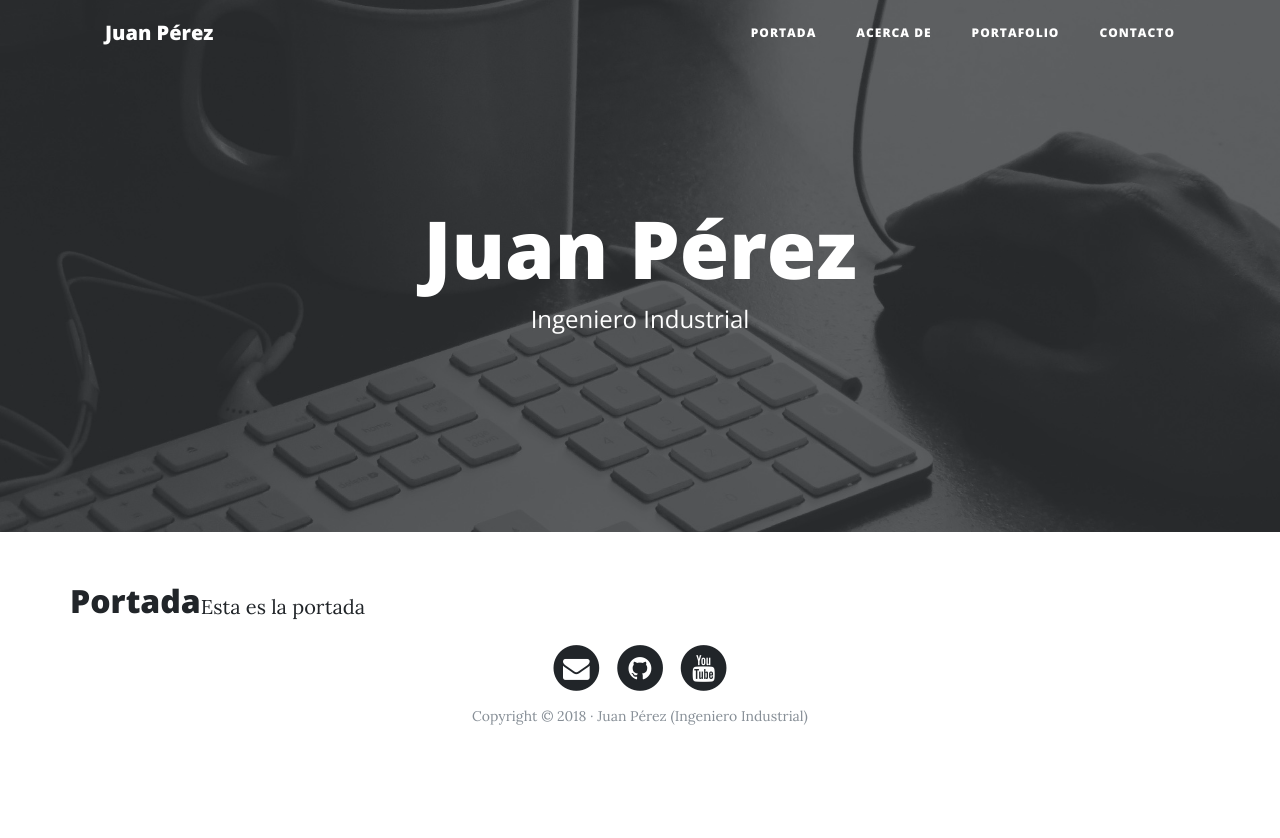
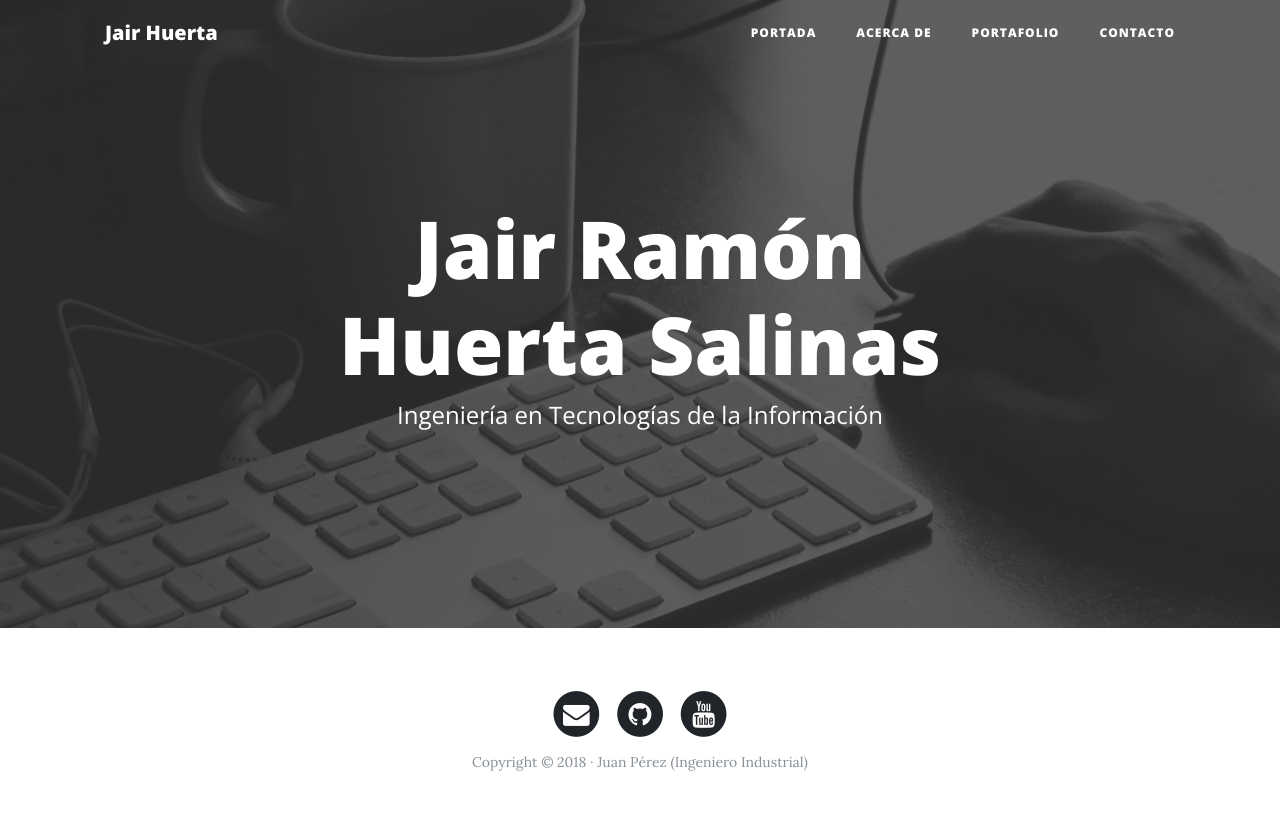
Before and after one commit to JairHuerta/02-WebPersonal, a Django app: page / in a window 1280 px wide. Before the commit the page ends 725 px from the top, so only its background shows below. Run offline with Django 3.2, Linux system fonts and the light colour scheme; some libraries are stand-ins or nearby versions.

Commit message:
sección finalizada

```diff
--- a/webpersonal/core/templates/core/about.html
+++ b/webpersonal/core/templates/core/about.html
@@ -15,7 +15,7 @@
     <img class="img-fluid avatar" src="{% static 'core/img/avatar.jpg' %}" alt="">
 </div>
 <div class="col-lg-7 col-md-8">
-    <h2 class="section-heading">Juan Pérez</h2>
+    <h2 class="section-heading">Ing. Jair Ramón Huerta Salinas</h2>
     <p>Nacido en... lorem ipsum dolor sit amet, consectetur adipisicing elit. Saepe nostrum ullam eveniet pariatur voluptates odit, fuga atque ea nobis sit soluta odio.</p>
     <p>Lorem ipsum dolor sit amet, consectetur adipisicing elit. Saepe nostrum ullam eveniet pariatur voluptates odit...</p>
 </div>
--- a/webpersonal/core/templates/core/base.html
+++ b/webpersonal/core/templates/core/base.html
@@ -6,7 +6,7 @@
     <meta charset="utf-8">
     <meta name="viewport" content="width=device-width, initial-scale=1, shrink-to-fit=no">
 
-    <title>{% block title %}{% endblock %} | Juan Pérez</title>
+    <title>{% block title %}{% endblock %} | Jair Ramón Huerta</title>
 
     <!-- Estilos y fuentes del template  -->
     {% load static %}
@@ -23,7 +23,7 @@
     <!-- Navegación -->
     <nav class="navbar navbar-expand-lg navbar-light fixed-top" id="mainNav">
       <div class="container">
-        <a class="navbar-brand" href="{% url 'home'%}">Juan Pérez</a>
+        <a class="navbar-brand" href="{% url 'home'%}">Jair Huerta</a>
         <button class="navbar-toggler navbar-toggler-right" type="button" data-toggle="collapse" data-target="#navbarResponsive" aria-controls="navbarResponsive" aria-expanded="false" aria-label="Toggle navigation">
           Menú
           <i class="fa fa-bars"></i>
--- a/webpersonal/core/templates/core/contact.html
+++ b/webpersonal/core/templates/core/contact.html
@@ -12,7 +12,7 @@
     <p>Lorem ipsum dolor sit amet, consectetur adipisicing elit. Saepe nostrum ullam eveniet pariatur voluptates odit, fuga atque ea nobis sit soluta odio, adipisci quas excepturi maxime quae totam ducimus consectetur?</p>
     <br>
     <p><b>Teléfono:</b> +09 876 543 210</p>
-    <p><b>Honorarios:</b> 60€/h (precio base)</p>
+    <p><b>Honorarios:</b> 3, 000$/h (precio base)</p>
   </div>
 </div>
 {% endblock %}
--- a/webpersonal/core/templates/core/home.html
+++ b/webpersonal/core/templates/core/home.html
@@ -1,17 +1,12 @@
 {% extends 'core/base.html' %}
 {% block title %}Portada{% endblock %}
-
 
 {% block background %}{%load static %}{% static 'core/img/home-bg.jpg' %}{% endblock %}
 
 {% block headers %}
-    <h1>Juan Pérez</h1>
-    <span class="subheading">Ingeniero Industrial</span>
+    <h1>Jair Ramón Huerta Salinas</h1>
+    <span class="subheading">Ingeniería en Tecnologías de la Información</span>
 {% endblock %}
 
 {% block content %}
-<h2>Portada</h2>
-  <br>
-<p>Esta es la portada</p>
-
 {% endblock %}
--- a/webpersonal/portfolio/models.py
+++ b/webpersonal/portfolio/models.py
@@ -5,6 +5,7 @@ class Project(models.Model):
     title = models.CharField(max_length=200, verbose_name="Titulo")
     description = models.TextField(verbose_name="Descripcion")
     image = models.ImageField(verbose_name="Imagen", upload_to="projects")
+    link = models.URLField(verbose_name="Direccion web", null=True, blank=True)
     created = models.DateTimeField(auto_now_add=True, verbose_name="Fecha de creación")
     updated = models.DateTimeField(auto_now=True, verbose_name="Fecha de edición")
 
--- a/webpersonal/portfolio/templates/portfolio/portfolio.html
+++ b/webpersonal/portfolio/templates/portfolio/portfolio.html
@@ -18,7 +18,9 @@
 	        <div class="col-lg-7 col-md-8">
 	      		<h2 class="section-heading title">{{project.title}}</h2>
 	          <p>{{project.description}}</p>
-	          {% comment %} <p><a href="http://google.com">Más información</a></p> {% endcomment %}
+			  {%if project.link %}
+	          <p><a href="{{project.link}}">Más información</a></p>
+			  {% endif %}
 	      	</div>
 	      </div>
 	{% endfor %}
```
Also changed, not shown: webpersonal/db.sqlite3, webpersonal/portfolio/migrations/0002_auto_20200515_1943.py (added).
